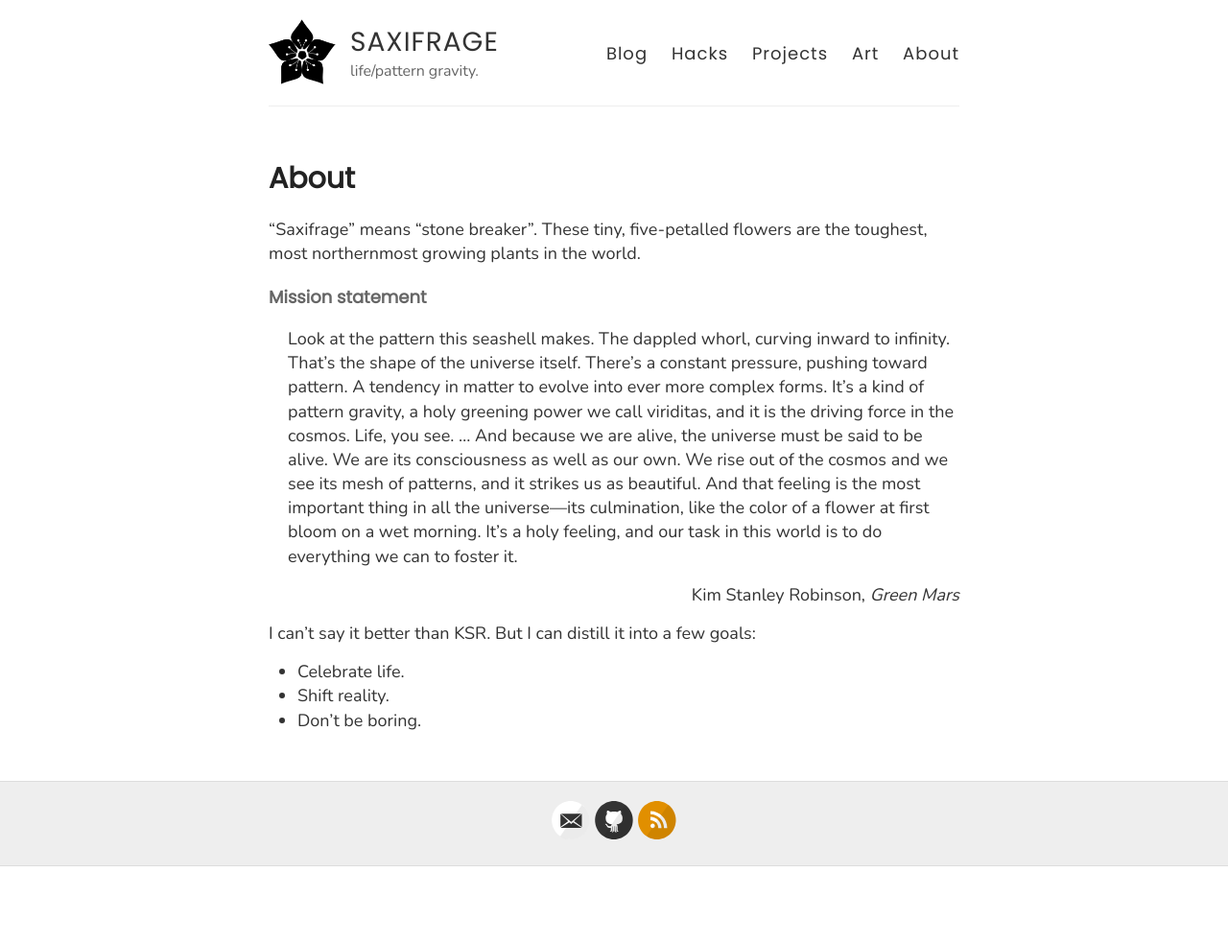
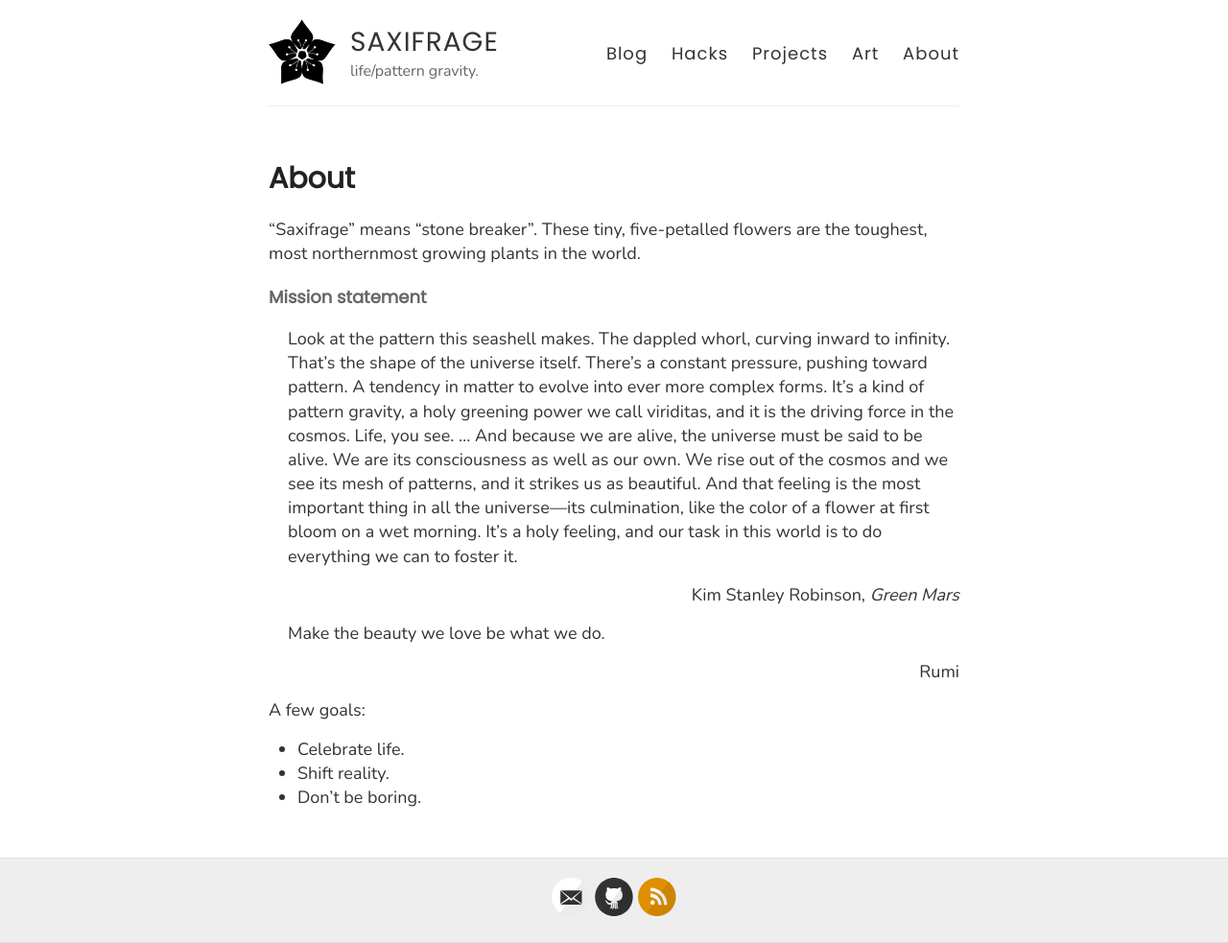
Before and after one commit to heptarch/heptarch.github.io, a Jekyll site: the page built from about.md, in a window 1280 px wide. Shown: the whole page at 96% size. Built offline with Jekyll 4.4.1, drawn with Linux system fonts in a browser that asks for light colours; before the commit the page ends 903 px from its top, so only the background shows below that.

Commit message:
Update about.md

```diff
--- a/about.md
+++ b/about.md
@@ -24,9 +24,16 @@ first bloom on a wet morning. It’s a holy feeling, and our task in
 this world is to do everything we can to foster it.
 </span>
 
-<div style="text-align: right">Kim Stanley Robinson, <i>Green Mars</i> </div>
+<div style="text-align: right">Kim Stanley Robinson, <i>Green Mars</i>
+</div>
 
-I can't say it better than KSR. But I can distill it into a few goals:
+<span style="padding-left: 20px; display:block">
+Make the beauty we love be what we do.
+</span>
+
+<div style="text-align: right">Rumi</div>
+
+A few goals:
 
 - Celebrate life.
 - Shift reality.
```
